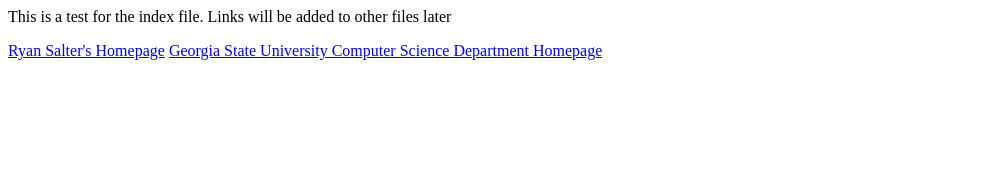
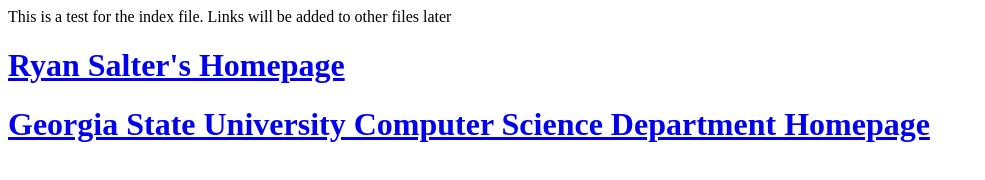
Before and after one commit to rsalter2/rsalter2.github.io, a plain HTML site: page index.html in a window 1280 px wide. Shown: the whole page, without its empty margins (0-985 px from the left). Drawn offline with Linux system fonts and the light colour scheme.

Commit message:
Update index.html

```diff
--- a/index.html
+++ b/index.html
@@ -4,7 +4,7 @@
   </head>
   <body>
     <p>This is a test for the index file. Links will be added to other files later</p>
-    <a href="https://github.com/rsalter2/rsalter2.github.io/home.html">Ryan Salter's Homepage</a>
-    <a href="https://csds.gsu.edu/">Georgia State University Computer Science Department Homepage</a>
+    <h1><a href="https://github.com/rsalter2/rsalter2.github.io/home.html">Ryan Salter's Homepage</a></h1>
+    <h1><a href="https://csds.gsu.edu/">Georgia State University Computer Science Department Homepage</a></h1>
   </body>
 </html>
```
